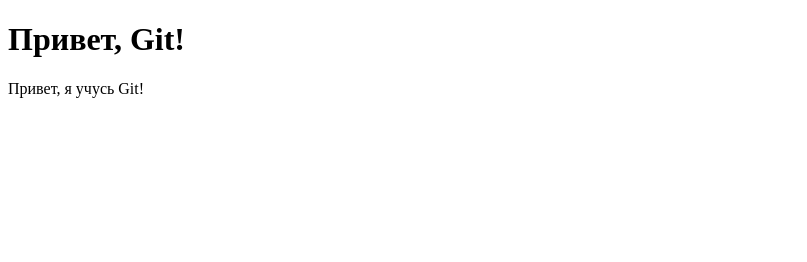
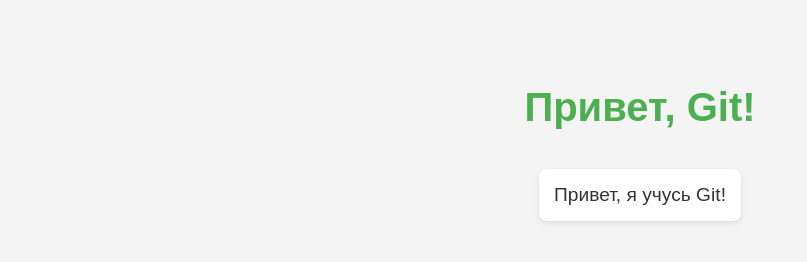
Before and after one commit to theawesomepath/my-first-site, a plain HTML site: page index.html in a window 1280 px wide. Shown: the whole page, without its empty margins (0-807 px from the left). Drawn offline with Linux system fonts and the light colour scheme.

Commit message:
Добавлены стили на страницу.

```diff
--- /dev/null
+++ b/css/main.css
@@ -0,0 +1,22 @@
+body {
+	background-color: #f4f4f4;
+	font-family: Arial, sans-serif;
+	text-align: center;
+	padding: 50px;
+	color: #333;
+}
+
+h1 {
+	color: #4CAF50;
+	font-size: 2.5em;
+	margin-bottom: 20px;
+}
+
+p {
+	font-size: 1.2em;
+	background-color: #fff;
+	padding: 15px;
+	border-radius: 8px;
+	box-shadow: 0 2px 5px rgba(0, 0, 0, 0.1);
+	display: inline-block;
+}
--- a/index.html
+++ b/index.html
@@ -4,6 +4,7 @@
 	<meta charset="UTF-8">
 	<meta name="viewport" content="width=device-width, initial-scale=1.0">
 	<title>Моя первая страница</title>
+	<link rel="stylesheet" href="css/main.css">
 </head>
 <body>
 	<h1>Привет, Git!</h1>
```
